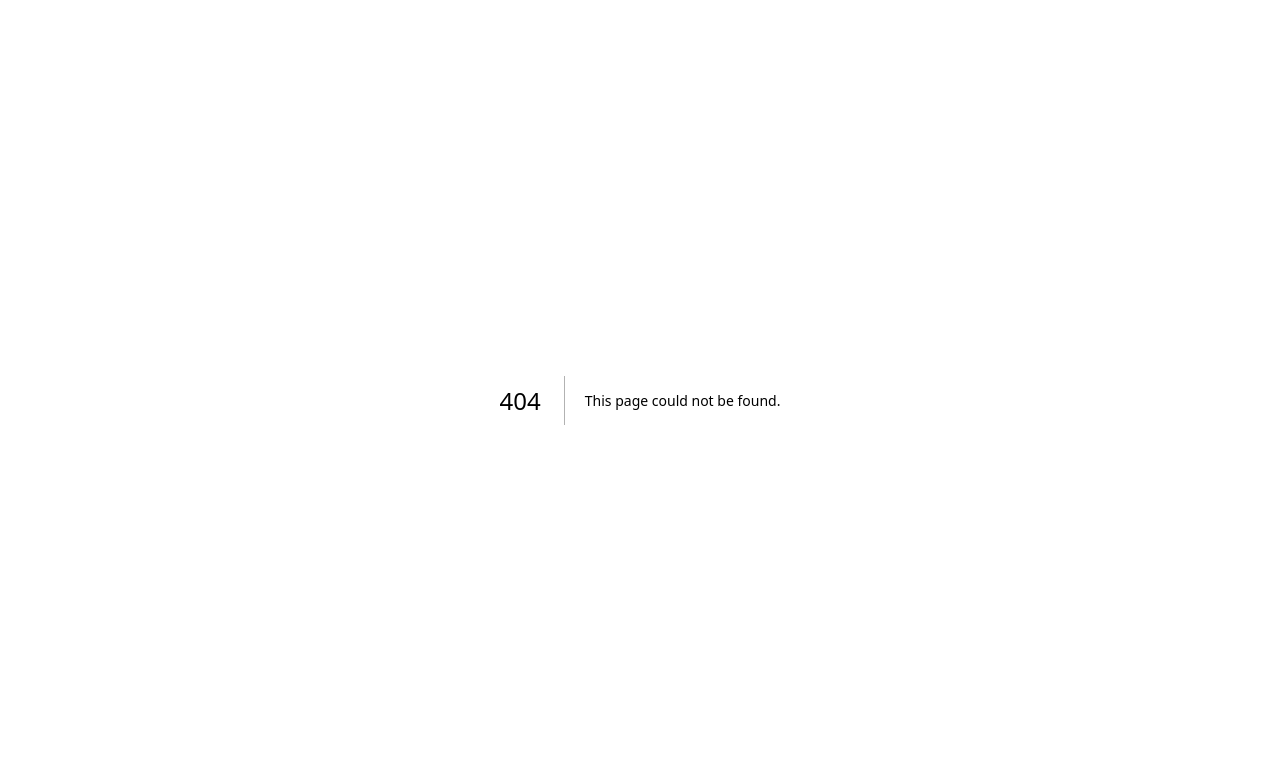
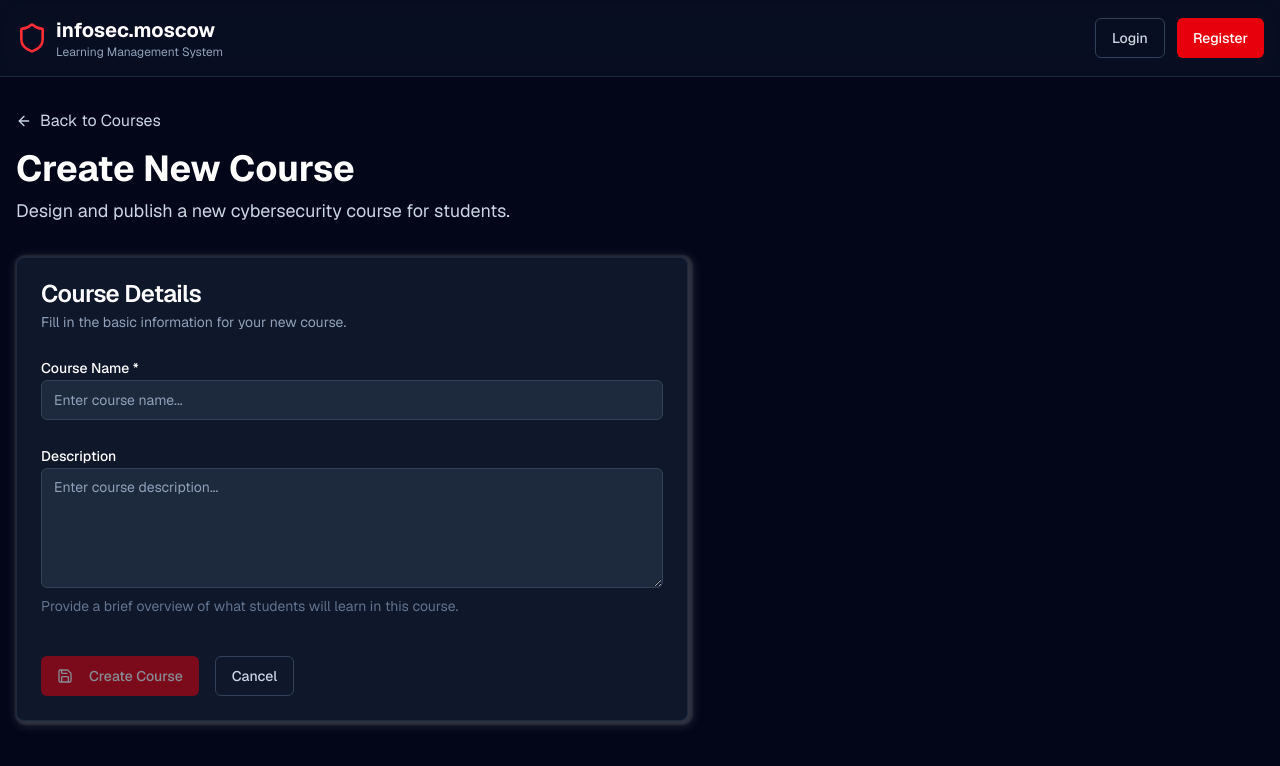
Before and after one commit to mscw-infosec/lms, a Next.js app in the folder frontend/: page /courses/new in a window 1280 px wide. Before the commit this address had no page. Shown: the top 766 px of the page. Built offline with nearby package versions, Linux system fonts and the light colour scheme.

Commit message:
add new course button for admin/teacher

```diff
--- /dev/null
+++ b/frontend/src/app/courses/new/page.tsx
@@ -0,0 +1,181 @@
+"use client";
+
+import { createCourse, type UpsertCourseRequestDTO } from "@/api/courses";
+import { Header } from "@/components/header";
+import { Button } from "@/components/ui/button";
+import {
+	Card,
+	CardContent,
+	CardDescription,
+	CardHeader,
+	CardTitle,
+} from "@/components/ui/card";
+import { Input } from "@/components/ui/input";
+import { Label } from "@/components/ui/label";
+import { Textarea } from "@/components/ui/textarea";
+import { useUserStore } from "@/store/user";
+import { ArrowLeft, Save } from "lucide-react";
+import Link from "next/link";
+import { useRouter } from "next/navigation";
+import { useState } from "react";
+
+export default function NewCoursePage() {
+	const { user } = useUserStore();
+	const router = useRouter();
+	const [loading, setLoading] = useState(false);
+	const [error, setError] = useState<string | null>(null);
+	const [formData, setFormData] = useState<UpsertCourseRequestDTO>({
+		name: "",
+		description: "",
+	});
+
+
+	const canCreateCourse = user?.role === "Teacher" || user?.role === "Admin";
+
+	if (user && !canCreateCourse) {
+		router.push("/");
+		return null;
+	}
+
+	const handleSubmit = async (e: React.FormEvent) => {
+		e.preventDefault();
+
+		if (!formData.name.trim()) {
+			setError("Course name is required");
+			return;
+		}
+
+		setLoading(true);
+		setError(null);
+
+		try {
+			const newCourse = await createCourse({
+				name: formData.name.trim(),
+				description: formData.description?.trim() || null,
+			});
+
+			router.push(`/course/${newCourse.id}`);
+		} catch (err) {
+			setError((err as Error).message || "Failed to create course");
+		} finally {
+			setLoading(false);
+		}
+	};
+
+	const handleInputChange = (
+		field: keyof UpsertCourseRequestDTO,
+		value: string
+	) => {
+		setFormData(prev => ({
+			...prev,
+			[field]: value,
+		}));
+	};
+
+	return (
+		<div className="min-h-screen bg-slate-950">
+			<Header onLogin={() => {}} onRegister={() => {}} />
+
+			<main className="container mx-auto px-4 py-8">
+				<div className="mb-8">
+					<Link
+						href="/"
+						className="inline-flex items-center text-slate-300 hover:text-white transition-colors mb-4"
+					>
+						<ArrowLeft className="mr-2 h-4 w-4" />
+						Back to Courses
+					</Link>
+
+					<h1 className="font-bold text-4xl text-white mb-2">
+						Create New Course
+					</h1>
+					<p className="text-slate-300 text-lg">
+						Design and publish a new cybersecurity course for students.
+					</p>
+				</div>
+
+				<div className="max-w-2xl">
+					<Card className="border-slate-800 bg-slate-900">
+						<CardHeader>
+							<CardTitle className="text-white">Course Details</CardTitle>
+							<CardDescription className="text-slate-400">
+								Fill in the basic information for your new course.
+							</CardDescription>
+						</CardHeader>
+						<CardContent>
+							<form onSubmit={handleSubmit} className="space-y-6">
+								{error && (
+									<div className="rounded-md border border-red-800 bg-red-900/20 p-4 text-red-300">
+										{error}
+									</div>
+								)}
+
+								<div className="space-y-2">
+									<Label htmlFor="name" className="text-white">
+										Course Name *
+									</Label>
+									<Input
+										id="name"
+										type="text"
+										value={formData.name}
+										onChange={(e) => handleInputChange("name", e.target.value)}
+										placeholder="Enter course name..."
+										className="border-slate-700 bg-slate-800 text-white placeholder:text-slate-400 focus:border-red-500"
+										required
+									/>
+								</div>
+
+								<div className="space-y-2">
+									<Label htmlFor="description" className="text-white">
+										Description
+									</Label>
+									<Textarea
+										id="description"
+										value={formData.description || ""}
+										onChange={(e) => handleInputChange("description", e.target.value)}
+										placeholder="Enter course description..."
+										className="border-slate-700 bg-slate-800 text-white placeholder:text-slate-400 focus:border-red-500 min-h-[120px]"
+										rows={5}
+									/>
+									<p className="text-slate-500 text-sm">
+										Provide a brief overview of what students will learn in this course.
+									</p>
+								</div>
+
+								<div className="flex gap-4 pt-4">
+									<Button
+										type="submit"
+										disabled={loading || !formData.name.trim()}
+										className="bg-red-600 text-white hover:bg-red-700 disabled:opacity-50"
+									>
+										{loading ? (
+											<>
+												<div className="mr-2 h-4 w-4 animate-spin rounded-full border-2 border-white border-t-transparent" />
+												Creating...
+											</>
+										) : (
+											<>
+												<Save className="mr-2 h-4 w-4" />
+												Create Course
+											</>
+										)}
+									</Button>
+
+									<Link href="/">
+										<Button
+											type="button"
+											variant="outline"
+											className="border-slate-700 bg-transparent text-slate-300 hover:bg-slate-800"
+										>
+											Cancel
+										</Button>
+									</Link>
+								</div>
+							</form>
+						</CardContent>
+					</Card>
+				</div>
+			</main>
+		</div>
+	);
+}
--- a/frontend/src/app/page.tsx
+++ b/frontend/src/app/page.tsx
@@ -3,6 +3,7 @@
 import { type UpsertCourseResponseDTO, getAllCourses } from "@/api/courses";
 import { AuthModal } from "@/components/auth-modal";
 import { Header } from "@/components/header";
+import { Button } from "@/components/ui/button";
 import {
 	Card,
 	CardContent,
@@ -10,17 +11,21 @@ import {
 	CardHeader,
 	CardTitle,
 } from "@/components/ui/card";
-import { Clock, Shield } from "lucide-react";
+import { useUserStore } from "@/store/user";
+import { Clock, Plus, Shield } from "lucide-react";
 import Link from "next/link";
 import { useEffect, useMemo, useState } from "react";
 
 export default function HomePage() {
+	const { user } = useUserStore();
 	const [authModal, setAuthModal] = useState<"login" | "register" | null>(null);
 	const [courses, setCourses] = useState<UpsertCourseResponseDTO[] | null>(
 		null,
 	);
 	const [error, setError] = useState<string | null>(null);
 	const [loading, setLoading] = useState<boolean>(true);
+
+	const canCreateCourse = user?.role === "Teacher" || user?.role === "Admin";
 
 	useEffect(() => {
 		let active = true;
@@ -74,9 +79,19 @@ export default function HomePage() {
 
 			<main className="container mx-auto px-4 py-8">
 				<div className="mb-8">
-					<h1 className="mb-4 font-bold text-4xl text-white">
-						Master Information Security
-					</h1>
+					<div className="flex items-center justify-between mb-4">
+						<h1 className="font-bold text-4xl text-white">
+							Master Information Security
+						</h1>
+						{canCreateCourse && (
+							<Link href="/courses/new">
+								<Button className="bg-red-600 text-white hover:bg-red-700">
+									<Plus className="mr-2 h-4 w-4" />
+									New Course
+								</Button>
+							</Link>
+						)}
+					</div>
 					<p className="max-w-2xl text-slate-300 text-xl">
 						Learn from industry experts and advance your cybersecurity skills
 						with hands-on courses designed for real-world scenarios.
```
Also changed, not shown: 1 other file (tests, documents, lock files or other folders).
